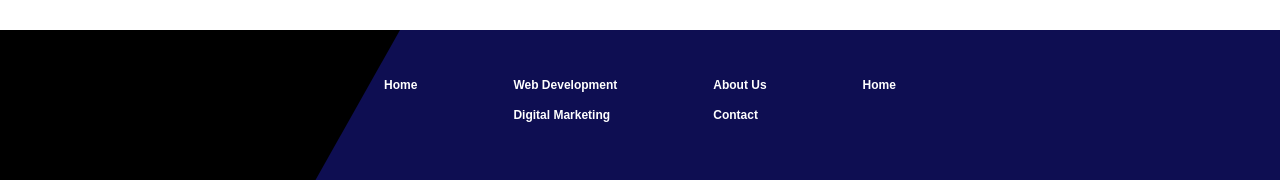
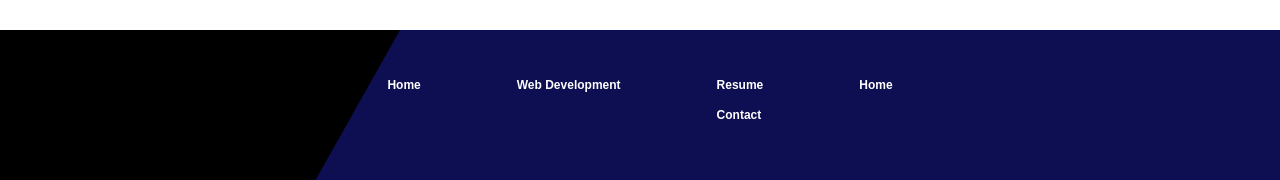
Before and after one commit to jguinn124/meetJohnGuinn, a React (Create React App) app: page /contact in a window 1280 px wide. Shown: the part 769-949 px from the top of the page. Built offline with nearby package versions, Linux system fonts and the light colour scheme; a web font is replaced by a local one.

Commit message:
Update Footer.js

```diff
--- a/src/components/ui/Footer.js
+++ b/src/components/ui/Footer.js
@@ -80,20 +80,12 @@ export default function Footer() {
               >
                 Web Development
               </Grid>
-              <Grid
-                item
-                component={Link}
-                to="/digitalmarketing"
-                className={classes.link}
-              >
-                Digital Marketing
-              </Grid>
             </Grid>
           </Grid>
           <Grid item className={classes.gridItem}>
             <Grid container direction="column" spacing={2}>
-              <Grid item component={Link} to="/about" className={classes.link}>
-                About Us
+              <Grid item component={Link} to="/resume" className={classes.link}>
+                Resume
               </Grid>
               <Grid
                 item
```
